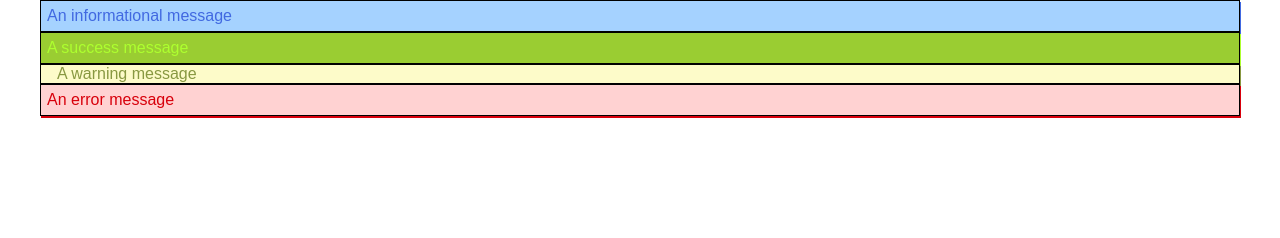
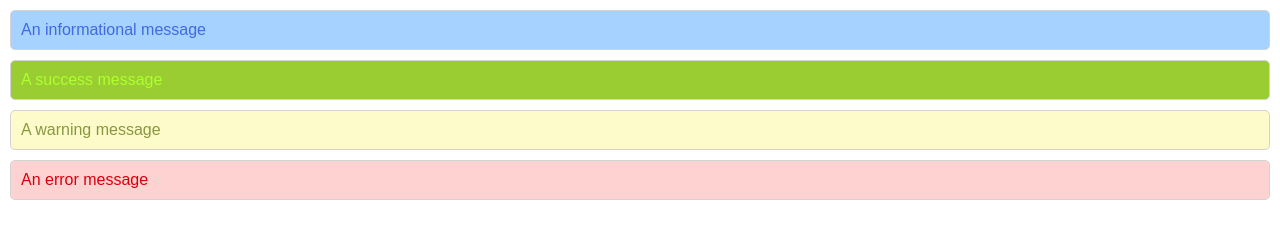
Before and after one commit to cuvillier-ryan/codeup-web-excercises, a plain HTML site: page messages.html in a window 1280 px wide. Drawn offline with Linux system fonts and the light colour scheme.

Commit message:
Revised and Corrected

```diff
--- a/css/messages.css
+++ b/css/messages.css
@@ -5,53 +5,28 @@ body, html {
     margin: 0;
     font-family: Arial, Ubuntu, sans-serif;
 }
+.message{
+    margin: 10px;
+    padding: 10px;
+    border-radius: 5px;
+    border: 1px solid lightgray;
+}
 .message-info {
-    position: relative;
-    left: 40px;
-    width: calc(100% - 80px);
-    border: solid black 1px;
-    box-shadow: 1px 2px;
     color: royalblue;
     background-color: rgba(30,144,255,0.4);
-    padding: 6px;
-    text-align: left;
-    box-sizing: border-box;
 }
 
 .message-success {
-    position: relative;
-    left: 40px;
-    width: calc(100% - 80px);
-    border: solid black 1px;
-    box-shadow: 1px 2px;
     color: greenyellow;
     background-color: yellowgreen;
-    padding: 6px;
-    text-align: left;
-    box-sizing: border-box;
 }
 
 .message-warning {
-    position: relative;
-    left: 40px;
-    width: calc(100% - 80px);
-    border: solid black 1px;
-    box-shadow: 1px 2px;
     color: #889841 ;
     background-color: #fdfbc9;
-    padding-left: 1em;
-    text-align: left;
-    box-sizing: border-box;
 }
+
 .message-error {
-    position: relative;
-    left: 40px;
-    width: calc(100% - 80px);
-    border: solid black 1px;
-    box-shadow: 1px 2px;
     color: #d8000c;
     background-color: #ffd2d2;
-    padding: 6px;
-    text-align: left;
-    box-sizing: border-box;
 }
```
